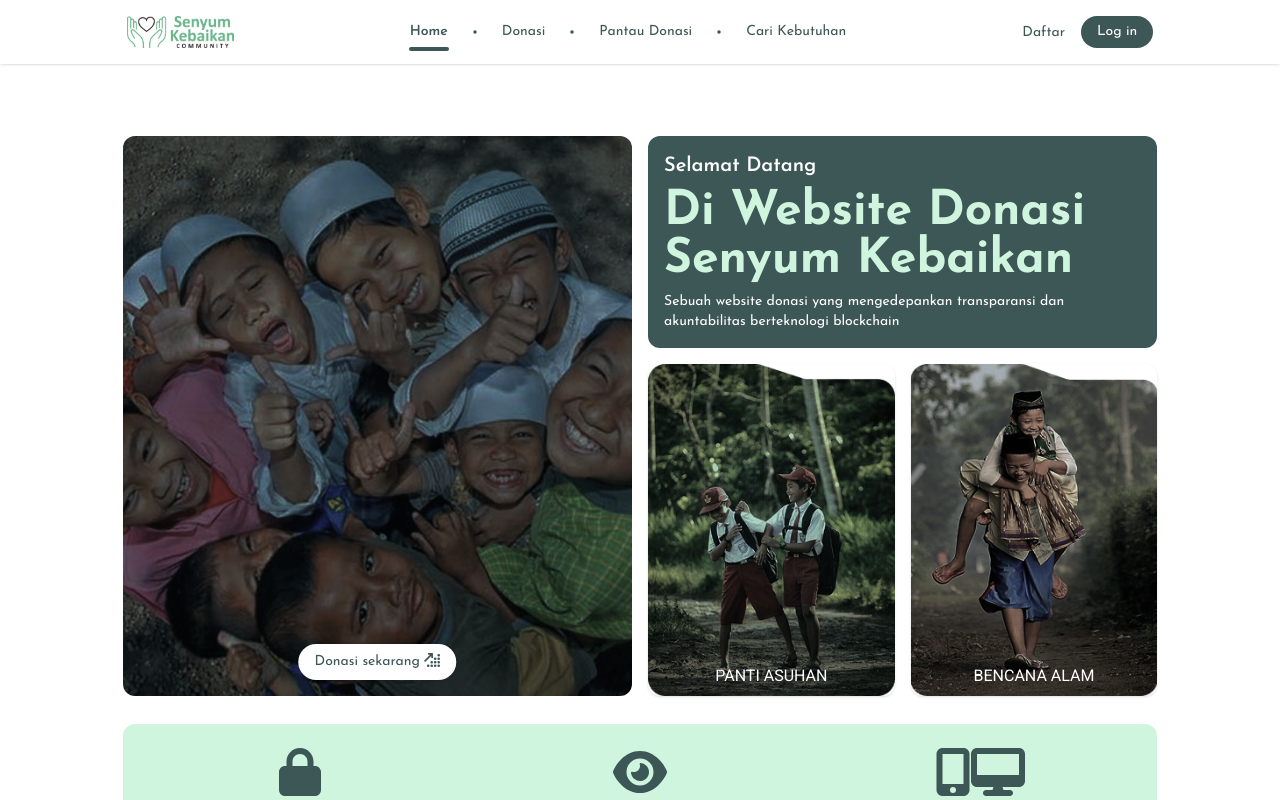
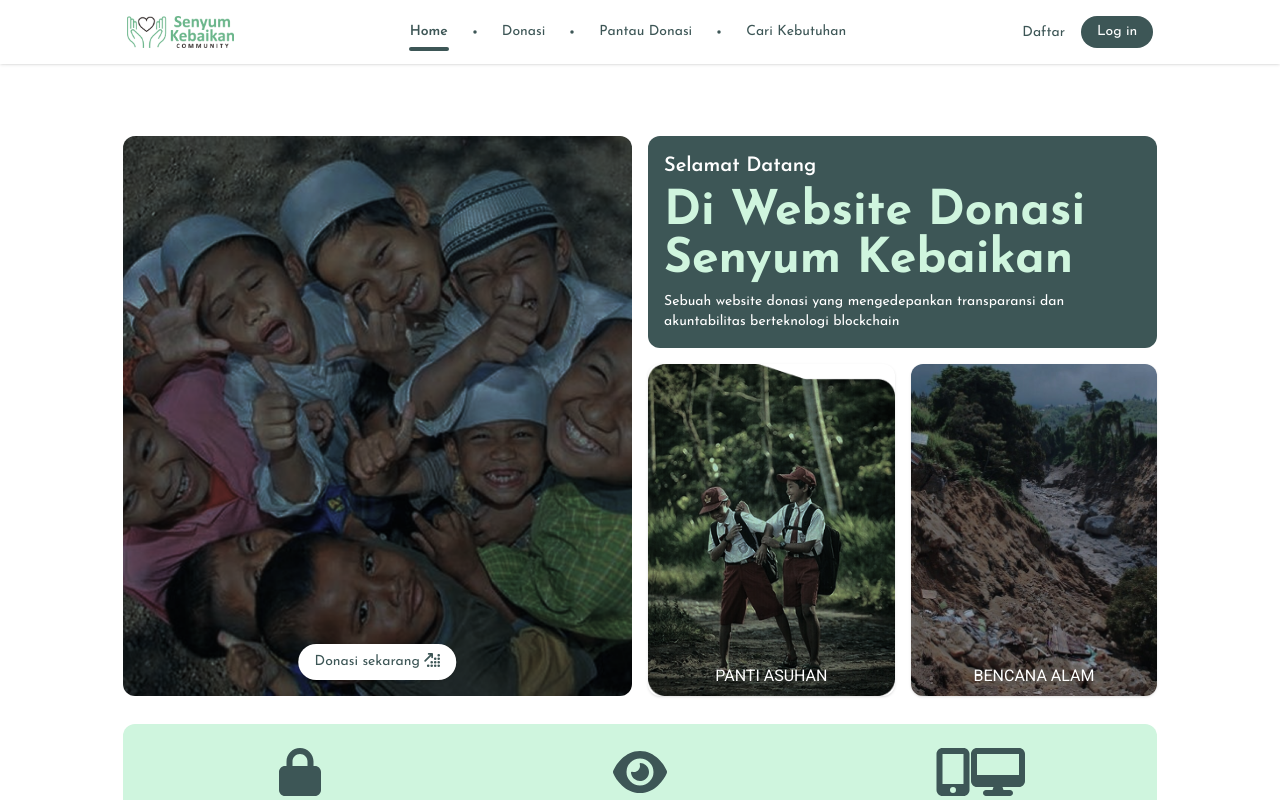
Before and after one commit to afifudin24/SenyumKebaikan, a React (Vite) app: page / in a window 1280 px wide. Shown: the top 800 px of the page. Built offline with nearby package versions, Linux system fonts and the light colour scheme; the HTML template or start-up script is replaced by a standard one; what chartjs-plugin-datalabels would draw is missing.

Commit message:
update lagi nih

```diff
--- a/src/pages/guest/Home.jsx
+++ b/src/pages/guest/Home.jsx
@@ -6,6 +6,8 @@ import home1 from '../../assets/home1.png'
 import home2 from '../../assets/home2.png'
 import home3 from '../../assets/home3.png'
 import home4 from '../../assets/home4.png'
+import home6 from '../../assets/home/home6.jpg'
+import home7 from '../../assets//home/home7.jpg'
 import home42 from '../../assets/home4-2.png';
 import pilihan1 from '../../assets/home/pilihan1.png'
 import pilihan2 from '../../assets/home/pilihan2.png'
@@ -100,11 +102,22 @@ const Home = () => {
                 </div>
               </div>
               <div className='rounded-xl relative overflow-hidden shadow'>
-                <img
-                  src={home3}
-                  alt='Bencana Alam'
-                  className='w-full h-full object-cover hover:scale-110 transition-all duration-100'
-                />
+                {
+                  user ? (
+                    <img
+                    src={home7}
+                    alt='Bencana Alam'
+                    className='w-full h-full object-cover hover:scale-110 transition-all duration-100'
+                  />
+                  ): (
+                    <img
+                    src={home7}
+                    alt='Bencana Alam'
+                    className='w-full h-full object-cover hover:scale-110 transition-all duration-100'
+                  />
+                  )
+                }
+
                 <div className='p-2 text-center absolute bottom-0 left-0 right-0 text-white'>
                   <p>BENCANA ALAM</p>
                 </div>
```
Also changed, not shown: src/assets/home/home6.jpg (added), src/assets/home/home7.jpg (added).
